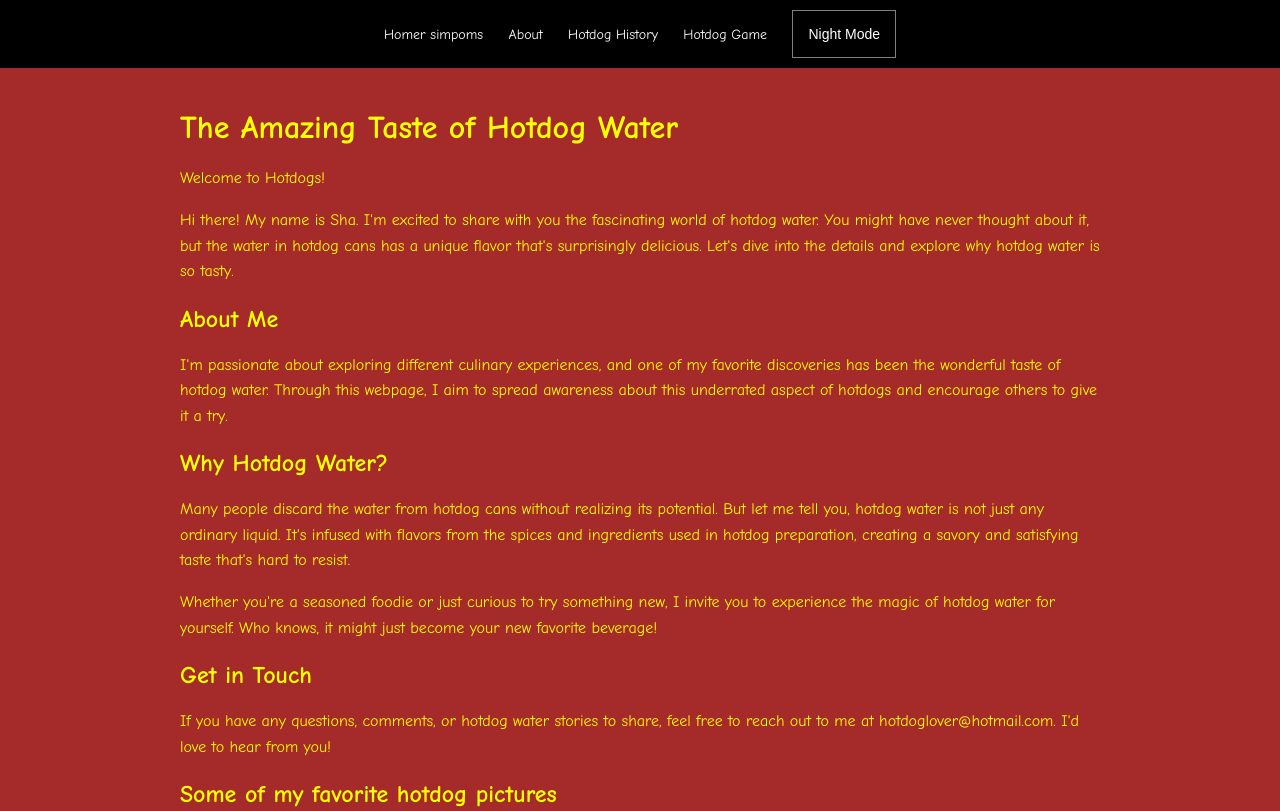
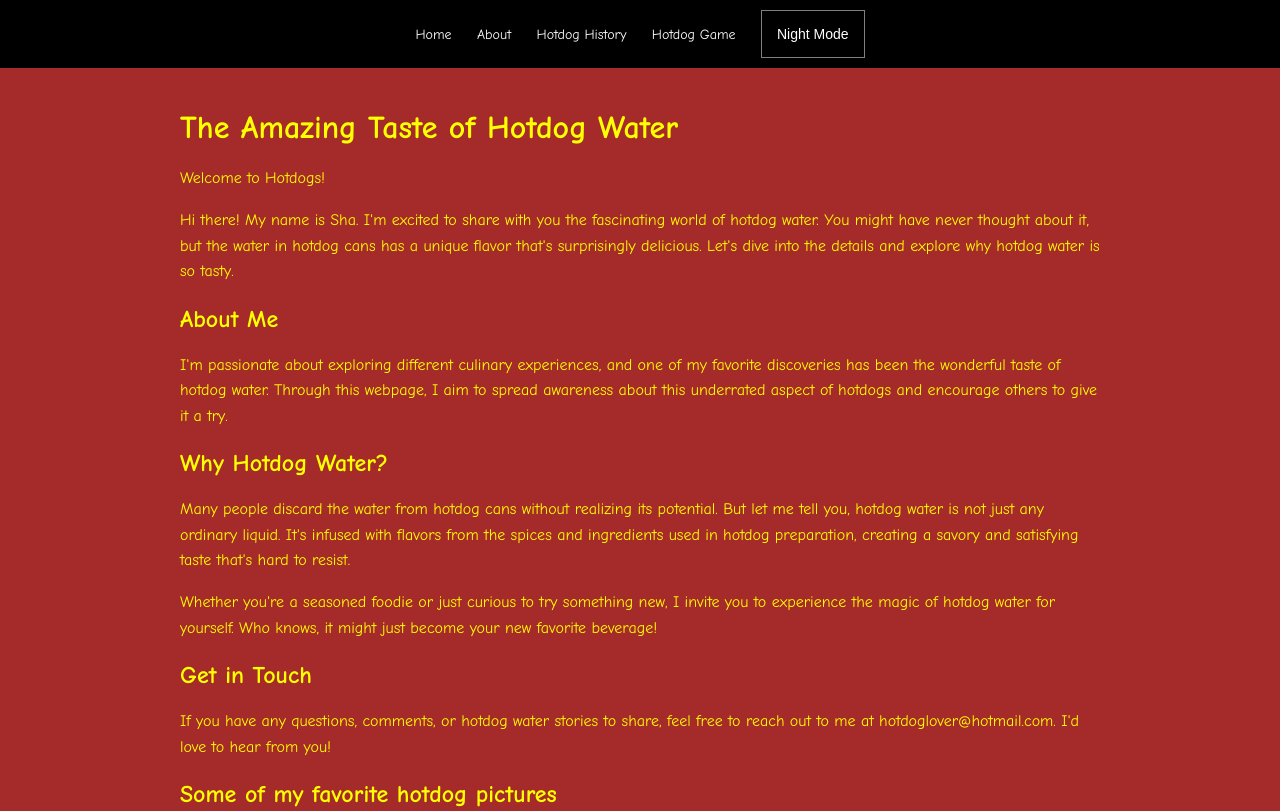
Before and after one commit to chianels/hot-dog-water, a plain HTML site: page index.html in a window 1280 px wide. Shown: the top 811 px of the page. Drawn offline with Linux system fonts and the light colour scheme.

Commit message:
menu link aanpassing

```diff
--- a/index.html
+++ b/index.html
@@ -194,7 +194,7 @@
 </head>
 <body>
     <div class="menu">
-        <a href="./index.html">Homer simpoms</a>
+        <a href="./index.html">Home</a>
         <a href="./about.html">About</a>
         <a href="./history.html">Hotdog History</a>
         <a href="./tiktak.html">Hotdog Game</a>
```
